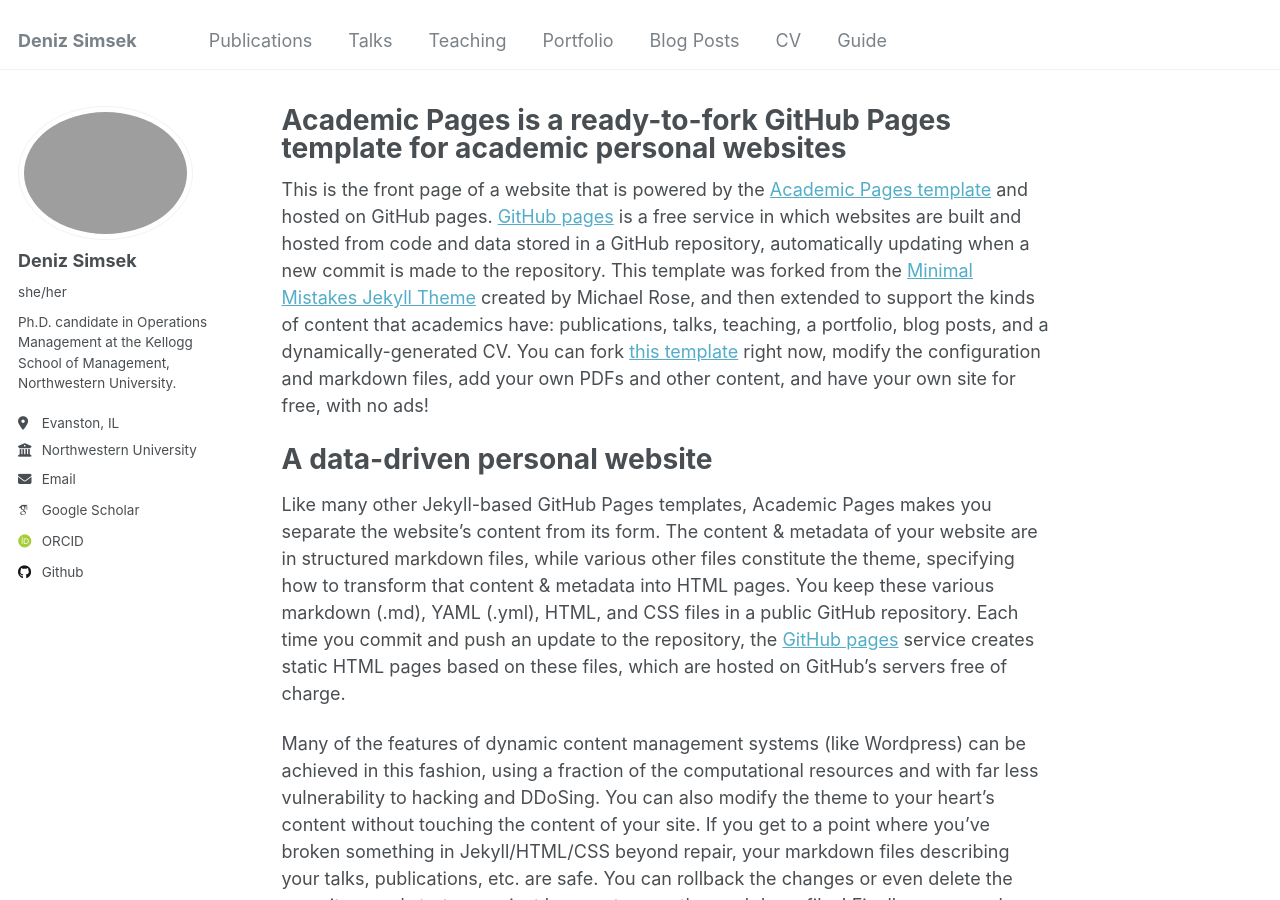
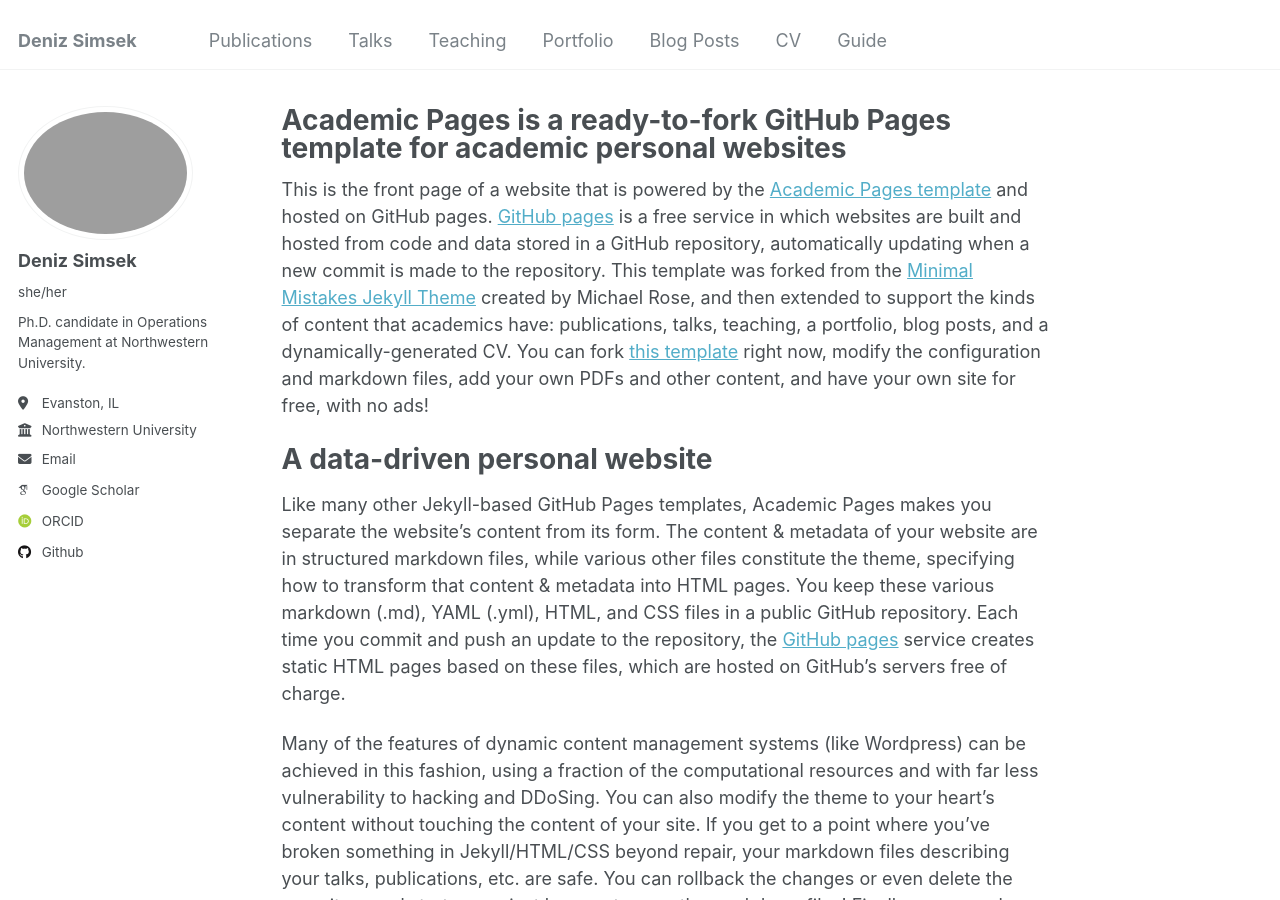
Before and after one commit to deniz-simsek/deniz-simsek, a Jekyll site: the page built from _pages/about.md, in a window 1280 px wide and 900 px high. Built offline with Jekyll 4.4.1, drawn with Linux system fonts in a browser that asks for light colours; some web fonts are replaced.

Commit message:
Update _config.yml

```diff
--- a/_config.yml
+++ b/_config.yml
@@ -24,7 +24,7 @@ author:
   avatar           : "profile.jpg"
   name             : "Deniz Simsek"
   pronouns         : "she/her"
-  bio              : "Ph.D. candidate in Operations Management at the Kellogg School of Management, Northwestern University."
+  bio              : "Ph.D. candidate in Operations Management at Northwestern University."
   location         : "Evanston, IL"
   employer         : "Northwestern University"
   uri              : # URL
```
